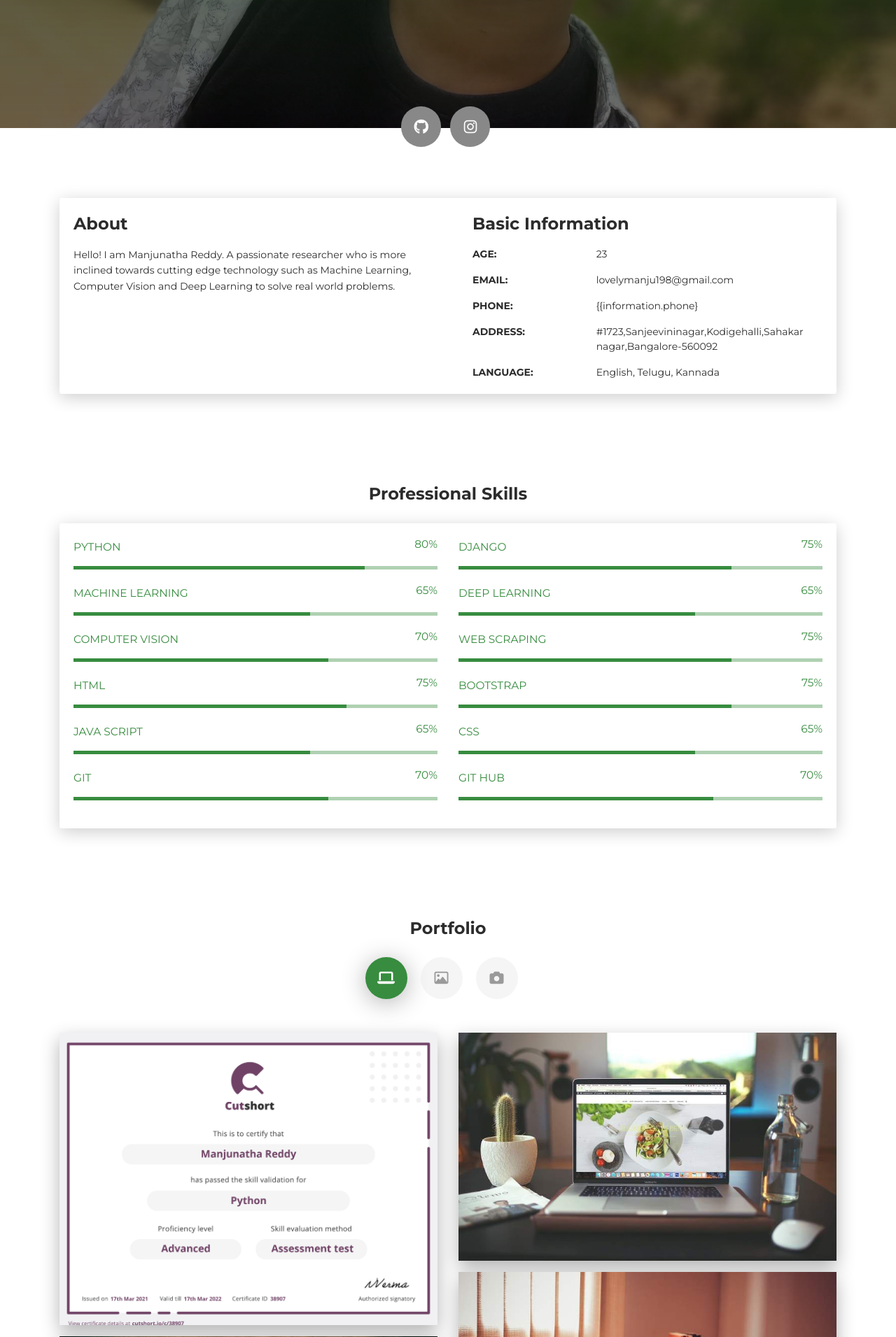
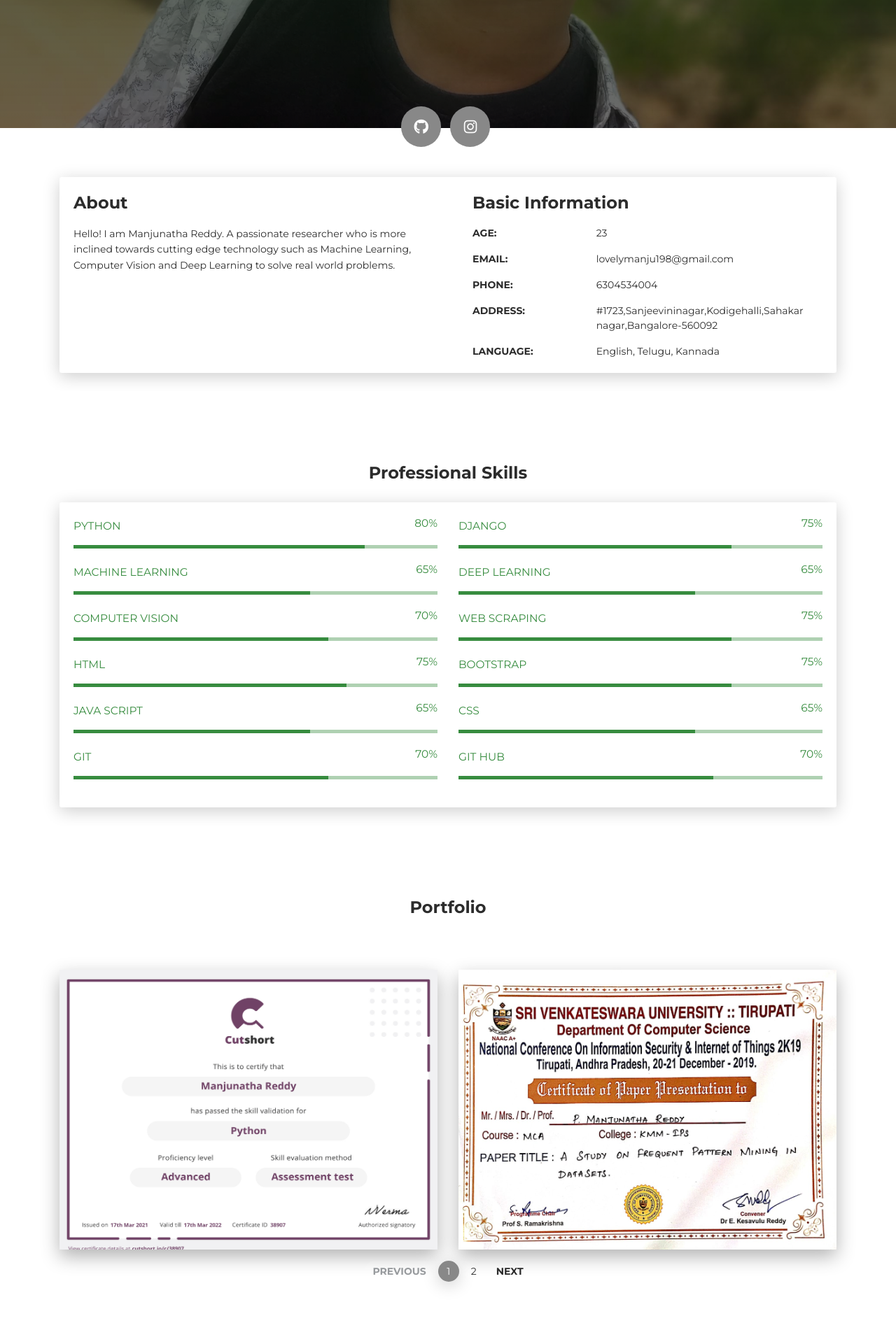
Before and after one commit to Manjunatha1997/personal_blog, a Django app: page / in a window 1280 px wide. Shown: the part 367-2278 px from the top of the page at 70% size. Run offline with Django 3.2, Linux system fonts and the light colour scheme; data comes from the database, SQL or seed files in the repository; both versions use the stored data as it was after the commit; some libraries are stand-ins or nearby versions.

Commit message:
pagination added

```diff
--- a/blog/urls.py
+++ b/blog/urls.py
@@ -3,4 +3,5 @@ from .views import *
 
 urlpatterns = [
     path('',index),
+    path('contact',contact),
 ]
--- a/blog/views.py
+++ b/blog/views.py
@@ -1,8 +1,10 @@
 from django.shortcuts import render
-from .models import Skills,Info,Experience
+from .models import Skills,Info,Experience,Contact,Portfolio
 from django.core.mail import send_mail
 from django.contrib import messages
 from django.shortcuts import redirect
+from django.core.paginator import Paginator
+import os
 
 
 # Create your views here.
@@ -12,33 +14,36 @@ def index(request):
     info = Info.objects.all()
     experience = Experience.objects.all()
     skills = Skills.objects.all()
+    # portfolio = Portfolio.objects.all()
+
+    user_list = Portfolio.objects.all()
+    page = request.GET.get('page', 1)
+
+    paginator = Paginator(user_list, 2)
+    try:
+        portfolio = paginator.page(page)
+    except :
+        portfolio = paginator.page(1)
+
+    return render(request,'index.html',{'skills':skills,'info':info,'experience':experience,'portfolio':portfolio})
 
 
+def contact(request):
     if request.method == 'POST':
         name = request.POST['name']
         subject = request.POST['Subject']
         email = request.POST['replyto']
         message = request.POST['message']
+        tel = request.POST['tel']
 
-        send_mail(subject,message,email,['lovelymanju198@gmail.com'])
-        messages.info(request,"Hey "+name +"Thanks for your responce")
-
-        print(subject,email,'**********************************************')
+        print(name,subject,email,message,tel)
+        cont = Contact.objects.create(name=name,subject=subject,email=email,message=message,tel=tel)
+        cont.save()
+        messages.info(request,'Thank you '+name+' for your responce... I will be contact you in soon...')
         return redirect('/')
 
+        # send_mail(subject,message,email,['lovelymanju198@gmail.com'])
 
-    return render(request,'index.html',{'skills':skills,'info':info,'experience':experience})
-
-#
-# def contact(request):
-#     if request.method == 'POST':
-#         name = request.POST['name']
-#         subject = request.POST['Subject']
-#         email = request.POST['_replyto']
-#         message = request.POST['message']
-#
-#         send_mail(subject,message,email,['lovelymanju198@gmail.com'])
-#         return render(request,'index.html',{'skills':skills,'info':info,'experience':experience})
-#
-#     else:
-#         pass
+    else:
+        return redirect('/')
+        pass
--- a/personal_blog/urls.py
+++ b/personal_blog/urls.py
@@ -16,8 +16,13 @@ Including another URLconf
 from django.contrib import admin
 from django.urls import path, include
 
+from django.conf import settings
+from django.conf.urls.static import static
+
 urlpatterns = [
     path('admin/', admin.site.urls),
     path('',include('blog.urls')),
 
 ]
+
+urlpatterns = urlpatterns + static(settings.MEDIA_URL,document_root = settings.MEDIA_ROOT)
--- a/templates/index.html
+++ b/templates/index.html
@@ -1,5 +1,8 @@
 
 {% load static%}
+
+{% static "images" as image %}
+
 <!DOCTYPE html>
 <html lang="en-US">
   <head>
@@ -50,14 +53,21 @@
     <div class="page-header page-header-small" filter-color="green">
       <div class="page-header-image" data-parallax="true" style="background-image: url('static/images/manju.jpg')"></div>
       <div class="container">
-
         <div class="content-center">
           <!-- <div class="cc-profile-image"><a href="#"><img src="static/images/manju.jpg" alt="Image"/></a></div> -->
-          <div class="h2 title">Manjunatha Reddy</div>
-          <p class="category text-white">Python Developer</p><a class="btn btn-primary smooth-scroll mr-2" href="#contact" data-aos="zoom-in" data-aos-anchor="data-aos-anchor">Hire Me</a>
+          {% if messages %}
+            {% for message in messages %}
+              <p class="category text-white">{{ message }}</p>
+            {% endfor %}
+          {% else %}
+
+            <div class="h2 title">Manjunatha Reddy</div>
+            <p class="category text-white">Python Developer</p><a class="btn btn-primary smooth-scroll mr-2" href="#contact" data-aos="zoom-in" data-aos-anchor="data-aos-anchor">Hire Me</a>
+          {% endif %}
         </div>
+      </div>
 
-      </div>
+
       <div class="section">
         <div class="container">
           <div class="button-container">
@@ -69,11 +79,6 @@
     </div>
   </div>
 </div>
-<h3 class="text-success">
-          {% for message in messages %}
-          {{message}}
-        {% endfor %}
-</h3>
 {% for information in info%}
   <div class="section" id="about">
     <div class="container">
@@ -99,7 +104,7 @@
               </div>
               <div class="row mt-3">
                 <div class="col-sm-4"><strong class="text-uppercase">Phone:</strong></div>
-                <div class="col-sm-8">{{information.phone}</div>
+                <div class="col-sm-8">{{information.phone}}</div>
               </div>
               <div class="row mt-3">
                 <div class="col-sm-4"><strong class="text-uppercase">Address:</strong></div>
@@ -143,133 +148,62 @@
     <div class="row">
       <div class="col-md-6 ml-auto mr-auto">
         <div class="h4 text-center mb-4 title">Portfolio</div>
-        <div class="nav-align-center">
-          <ul class="nav nav-pills nav-pills-primary" role="tablist">
-            <li class="nav-item"><a class="nav-link active" data-toggle="tab" href="#web-development" role="tablist"><i class="fa fa-laptop" aria-hidden="true"></i></a></li>
-            <li class="nav-item"><a class="nav-link" data-toggle="tab" href="#graphic-design" role="tablist"><i class="fa fa-picture-o" aria-hidden="true"></i></a></li>
-            <li class="nav-item"><a class="nav-link" data-toggle="tab" href="#Photography" role="tablist"><i class="fa fa-camera" aria-hidden="true"></i></a></li>
-          </ul>
-        </div>
+<!--        <div class="nav-align-center">-->
+<!--          <ul class="nav nav-pills nav-pills-primary" role="tablist">-->
+<!--            <li class="nav-item"><a class="nav-link active" data-toggle="tab" href="#web-development" role="tablist"><i class="fa fa-laptop" aria-hidden="true"></i></a></li>-->
+<!--            <li class="nav-item"><a class="nav-link" data-toggle="tab" href="#graphic-design" role="tablist"><i class="fa fa-picture-o" aria-hidden="true"></i></a></li>-->
+<!--            <li class="nav-item"><a class="nav-link" data-toggle="tab" href="#Photography" role="tablist"><i class="fa fa-camera" aria-hidden="true"></i></a></li>-->
+<!--          </ul>-->
+<!--        </div>-->
       </div>
     </div>
     <div class="tab-content gallery mt-5">
       <div class="tab-pane active" id="web-development">
         <div class="ml-auto mr-auto">
           <div class="row">
+
+              {% for img in portfolio %}
             <div class="col-md-6">
               <div class="cc-porfolio-image img-raised" data-aos="fade-up" data-aos-anchor-placement="top-bottom"><a href="#web-development">
-                  <figure class="cc-effect"><img src="static/images/project-1.jpg" alt="Image"/>
-                    <figcaption>
-                      <div class="h4">Recent Project</div>
-                      <p>Web Development</p>
-                    </figcaption>
-                  </figure></a></div>
-              <div class="cc-porfolio-image img-raised" data-aos="fade-up" data-aos-anchor-placement="top-bottom"><a href="#web-development">
-                  <figure class="cc-effect"><img src="static/images/project-2.jpg" alt="Image"/>
-                    <figcaption>
-                      <div class="h4">Startup Project</div>
-                      <p>Web Development</p>
-                    </figcaption>
+                  <figure class="cc-effect">
+<!--                    <img src="static/images/project-1.jpg" alt="Image"/>-->
+                    <img src="{{ img.image.url }}" height="400px" width="550px" alt="Image"/>
                   </figure></a></div>
             </div>
-            <div class="col-md-6">
-              <div class="cc-porfolio-image img-raised" data-aos="fade-up" data-aos-anchor-placement="top-bottom"><a href="#web-development">
-                  <figure class="cc-effect"><img src="static/images/project-3.jpg" alt="Image"/>
-                    <figcaption>
-                      <div class="h4">Food Order Project</div>
-                      <p>Web Development</p>
-                    </figcaption>
-                  </figure></a></div>
-              <div class="cc-porfolio-image img-raised" data-aos="fade-up" data-aos-anchor-placement="top-bottom"><a href="#web-development">
-                  <figure class="cc-effect"><img src="static/images/project-4.jpg" alt="Image"/>
-                    <figcaption>
-                      <div class="h4">Web Advertising Project</div>
-                      <p>Web Development</p>
-                    </figcaption>
-                  </figure></a></div>
-            </div>
-          </div>
-        </div>
-      </div>
-      <div class="tab-pane" id="graphic-design" role="tabpanel">
-        <div class="ml-auto mr-auto">
-          <div class="row">
-            <div class="col-md-6">
-              <div class="cc-porfolio-image img-raised" data-aos="fade-up" data-aos-anchor-placement="top-bottom"><a href="#graphic-design">
-                  <figure class="cc-effect"><img src="static/images/graphic-design-1.jpg" alt="Image"/>
-                    <figcaption>
-                      <div class="h4">Triangle Pattern</div>
-                      <p>Graphic Design</p>
-                    </figcaption>
-                  </figure></a></div>
-              <div class="cc-porfolio-image img-raised" data-aos="fade-up" data-aos-anchor-placement="top-bottom"><a href="#graphic-design">
-                  <figure class="cc-effect"><img src="static/images/graphic-design-2.jpg" alt="Image"/>
-                    <figcaption>
-                      <div class="h4">Abstract Umbrella</div>
-                      <p>Graphic Design</p>
-                    </figcaption>
-                  </figure></a></div>
-            </div>
-            <div class="col-md-6">
-              <div class="cc-porfolio-image img-raised" data-aos="fade-up" data-aos-anchor-placement="top-bottom"><a href="#graphic-design">
-                  <figure class="cc-effect"><img src="static/images/graphic-design-3.jpg" alt="Image"/>
-                    <figcaption>
-                      <div class="h4">Cube Surface Texture</div>
-                      <p>Graphic Design</p>
-                    </figcaption>
-                  </figure></a></div>
-              <div class="cc-porfolio-image img-raised" data-aos="fade-up" data-aos-anchor-placement="top-bottom"><a href="#graphic-design">
-                  <figure class="cc-effect"><img src="static/images/graphic-design-4.jpg" alt="Image"/>
-                    <figcaption>
-                      <div class="h4">Abstract Line</div>
-                      <p>Graphic Design</p>
-                    </figcaption>
-                  </figure></a></div>
-            </div>
-          </div>
-        </div>
-      </div>
-      <div class="tab-pane" id="Photography" role="tabpanel">
-        <div class="ml-auto mr-auto">
-          <div class="row">
-            <div class="col-md-6">
-              <div class="cc-porfolio-image img-raised" data-aos="fade-up" data-aos-anchor-placement="top-bottom"><a href="#Photography">
-                  <figure class="cc-effect"><img src="static/images/photography-1.jpg" alt="Image"/>
-                    <figcaption>
-                      <div class="h4">Photoshoot</div>
-                      <p>Photography</p>
-                    </figcaption>
-                  </figure></a></div>
-              <div class="cc-porfolio-image img-raised" data-aos="fade-up" data-aos-anchor-placement="top-bottom"><a href="#Photography">
-                  <figure class="cc-effect"><img src="static/images/photography-3.jpg" alt="Image"/>
-                    <figcaption>
-                      <div class="h4">Wedding Photoshoot</div>
-                      <p>Photography</p>
-                    </figcaption>
-                  </figure></a></div>
-            </div>
-            <div class="col-md-6">
-              <div class="cc-porfolio-image img-raised" data-aos="fade-up" data-aos-anchor-placement="top-bottom"><a href="#Photography">
-                  <figure class="cc-effect"><img src="static/images/photography-2.jpg" alt="Image"/>
-                    <figcaption>
-                      <div class="h4">Beach Photoshoot</div>
-                      <p>Photography</p>
-                    </figcaption>
-                  </figure></a></div>
-              <div class="cc-porfolio-image img-raised" data-aos="fade-up" data-aos-anchor-placement="top-bottom"><a href="#Photography">
-                  <figure class="cc-effect"><img src="static/images/photography-4.jpg" alt="Image"/>
-                    <figcaption>
-                      <div class="h4">Nature Photoshoot</div>
-                      <p>Photography</p>
-                    </figcaption>
-                  </figure></a></div>
-            </div>
+            {% endfor %}
+
           </div>
         </div>
       </div>
     </div>
   </div>
 </div>
+
+<div class="container">
+  <ul class="pagination" style="justify-content: center;">
+    {% if portfolio.has_previous %}
+      <li class="page-item"><a class="page-link" style="font-weight:bold;" href="?page={{ portfolio.previous_page_number }} #portfolio">Previous</a></li>
+
+    {% else %}
+       <li class="page-item disabled "><a class="page-link text-dark" style="font-weight:bold;" href="#portfolio" tabindex="-1">Previous</a></li>
+    {% endif %}
+    {% for i in portfolio.paginator.page_range %}
+      {% if portfolio.number == i %}
+    <li class="page-item active"><a class="page-link" href="#portfolio">{{i}}<span class="sr-only">(current)</span></a></li>
+      {% else %}
+    <a href="#portfolio-pagination"></a>
+    <li class="page-item"><a class="page-link" href="?page={{ i }} #portfolio">{{i}}</a></li>
+      {% endif %}
+    {% endfor %}
+    {% if portfolio.has_next %}
+    <li class="page-item"><a class="page-link" style="font-weight:bold;" href="?page={{ portfolio.next_page_number }} #portfolio">Next</a></li>
+    {% else %}
+      <li class="page-item disabled "><a class="page-link text-dark" style="font-weight:bold;" href="#portfolio" tabindex="-1">Next</a></li>
+    {% endif %}
+  </ul>
+</div>
+
+
 <div class="section" id="experience">
   <div class="container cc-experience">
     <div class="h4 text-center mb-4 title">Work Experience</div>
@@ -384,7 +318,7 @@
               <div class="row">
                 <div class="col-md-6">
                   <div class="card-body">
-                    <form  method="POST">
+                    <form action="contact" method="POST">
                       {% csrf_token %}
                       <div class="p pb-3"><strong>Feel free to contact me </strong></div>
                       <div class="row mb-3">
@@ -405,6 +339,13 @@
                         <div class="col">
                           <div class="input-group"><span class="input-group-addon"><i class="fa fa-envelope"></i></span>
                             <input class="form-control" type="email" name="replyto" placeholder="E-mail" required="required"/>
+                          </div>
+                        </div>
+                      </div>
+                      <div class="row mb-3">
+                        <div class="col">
+                          <div class="input-group"><span class="input-group-addon"><i class="fa fa-phone"></i></span>
+                            <input class="form-control" type="tel" name="tel" pattern="[0-9]{10}" placeholder="Phone Number" required="required"/>
                           </div>
                         </div>
                       </div>
```
Also changed, not shown: blog/admin.py (+11 -1 lines), blog/models.py (+12 -0 lines), personal_blog/settings.py (+7 -2 lines), assets/css/main.css, assets/images/cc-bg-1.jpg, assets/images/manju.jpg (added), blog/migrations/0004_contact.py (added), blog/migrations/0005_auto_20210319_0431.py (added), blog/migrations/0006_portfolio.py (added), db.sqlite3, media/media/portfolio/WhatsApp_Image_2021-03-19_at_11.39.19_AM.jpeg (added), media/media/portfolio/WhatsApp_Image_2021-03-19_at_11.39.47_AM.jpeg (added), media/portfolio/certificate-38907.jpg (renamed from static/images/project-1.jpg).
